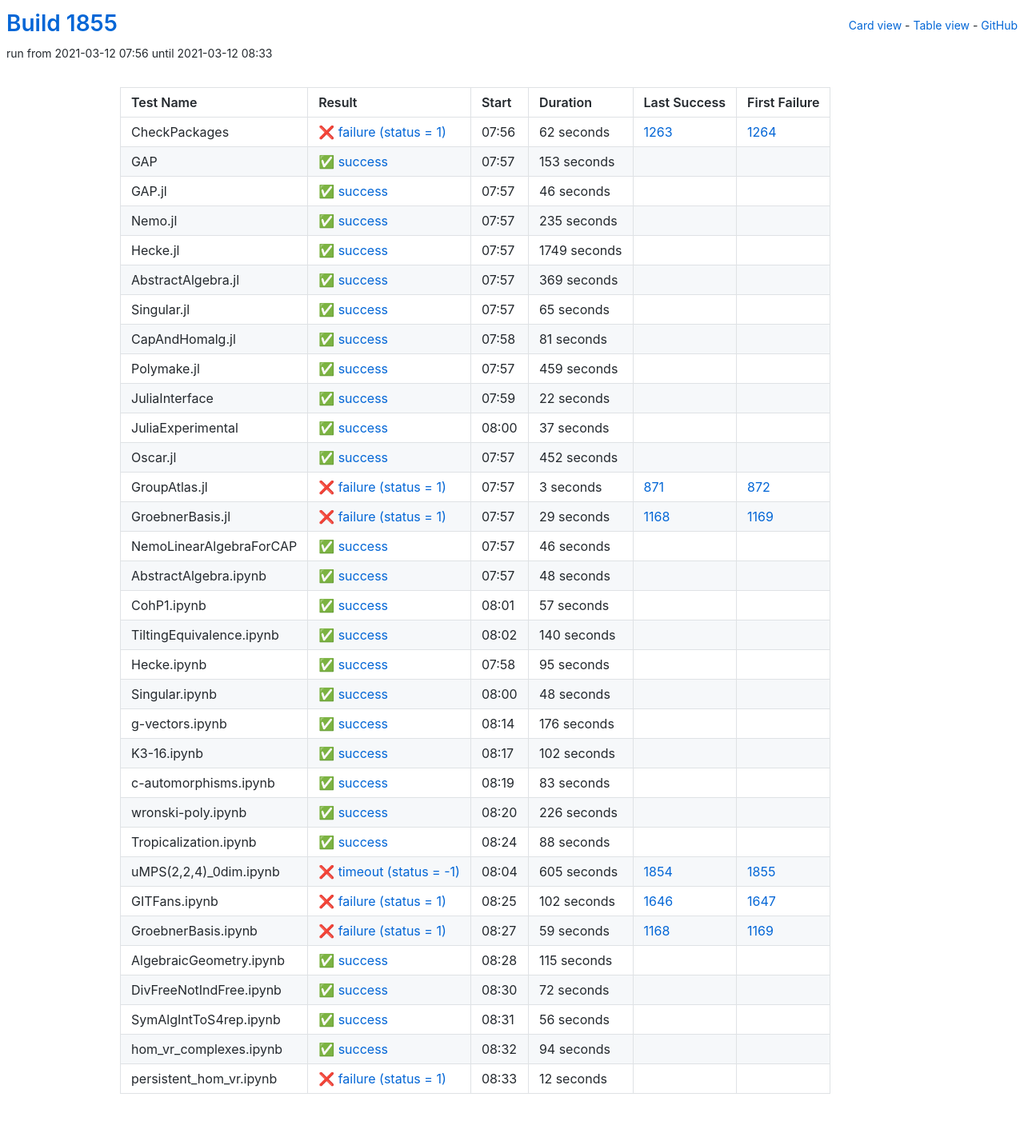
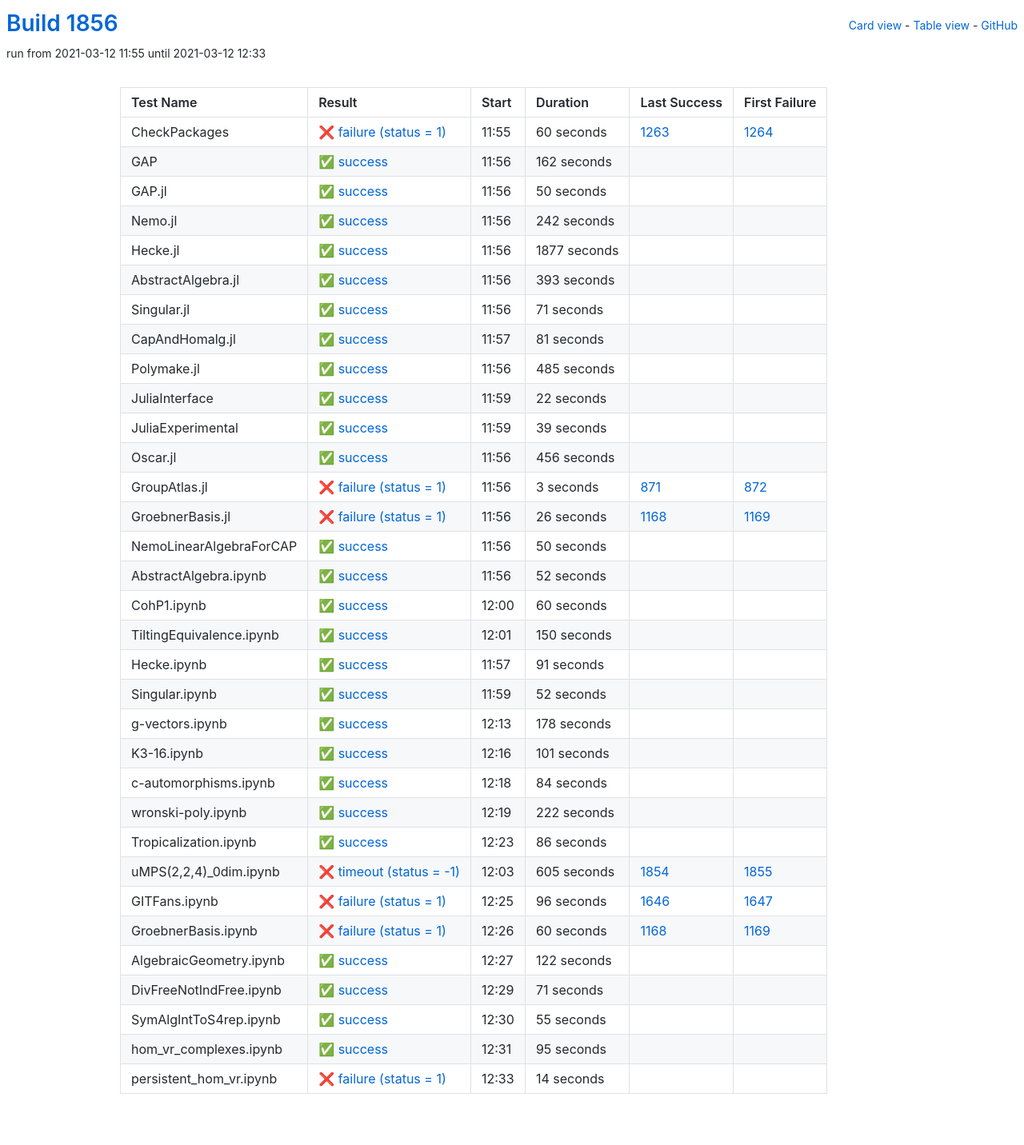
Before and after one commit to oscar-system/oscar-ci-status-stable, a Jekyll site: the page built from table.html, in a window 1280 px wide. Shown: the whole page at 80% size. Built offline with Jekyll 4.4.1, drawn with Linux system fonts in a browser that asks for light colours.

Commit message:
Build #1856

```diff
--- a/_data/ci.yml
+++ b/_data/ci.yml
@@ -1,6 +1,6 @@
 ---
-build: 1855
-build_url: https://oscarci.mathematik.uni-kl.de/job/oscar-stable/1855/
+build: 1856
+build_url: https://oscarci.mathematik.uni-kl.de/job/oscar-stable/1856/
 job: oscar-stable
 organization: oscar-system
 repo: oscar-ci-status-stable
@@ -8,92 +8,92 @@ repourl: https://github.com/oscar-system/oscar-ci-status-stable
 tests:
 - name: CheckPackages
   id: checkpackages
-  log: https://oscarci.mathematik.uni-kl.de/job/oscar-stable/1855/artifact/logs/build-1855/CheckPackages.log
-  start: 2021-03-12 07:56
+  log: https://oscarci.mathematik.uni-kl.de/job/oscar-stable/1856/artifact/logs/build-1856/CheckPackages.log
+  start: 2021-03-12 11:55
   success: false
   exitcode: 1
   status: failure
-  duration: 62
+  duration: 60
   last_success: 1263
   last_success_url: https://oscarci.mathematik.uni-kl.de/job/oscar-stable/1263/
   first_failure: 1264
   first_failure_url: https://oscarci.mathematik.uni-kl.de/job/oscar-stable/1264/
 - name: GAP
   id: gap
-  log: https://oscarci.mathematik.uni-kl.de/job/oscar-stable/1855/artifact/logs/build-1855/GAP.log
-  start: 2021-03-12 07:57
+  log: https://oscarci.mathematik.uni-kl.de/job/oscar-stable/1856/artifact/logs/build-1856/GAP.log
+  start: 2021-03-12 11:56
   success: true
   exitcode: 0
   status: success
-  duration: 153
+  duration: 162
   last_success: false
   last_success_url:
   first_failure: false
   first_failure_url:
 - name: GAP.jl
   id: gap-jl
-  log: https://oscarci.mathematik.uni-kl.de/job/oscar-stable/1855/artifact/logs/build-1855/GAP.jl.log
-  start: 2021-03-12 07:57
+  log: https://oscarci.mathematik.uni-kl.de/job/oscar-stable/1856/artifact/logs/build-1856/GAP.jl.log
+  start: 2021-03-12 11:56
   success: true
   exitcode: 0
   status: success
-  duration: 46
+  duration: 50
   last_success: false
   last_success_url:
   first_failure: false
   first_failure_url:
 - name: Nemo.jl
   id: nemo-jl
-  log: https://oscarci.mathematik.uni-kl.de/job/oscar-stable/1855/artifact/logs/build-1855/Nemo.jl.log
-  start: 2021-03-12 07:57
+  log: https://oscarci.mathematik.uni-kl.de/job/oscar-stable/1856/artifact/logs/build-1856/Nemo.jl.log
+  start: 2021-03-12 11:56
   success: true
   exitcode: 0
   status: success
-  duration: 235
+  duration: 242
   last_success: false
   last_success_url:
   first_failure: false
   first_failure_url:
 - name: Hecke.jl
   id: hecke-jl
-  log: https://oscarci.mathematik.uni-kl.de/job/oscar-stable/1855/artifact/logs/build-1855/Hecke.jl.log
-  start: 2021-03-12 07:57
+  log: https://oscarci.mathematik.uni-kl.de/job/oscar-stable/1856/artifact/logs/build-1856/Hecke.jl.log
+  start: 2021-03-12 11:56
   success: true
   exitcode: 0
   status: success
-  duration: 1749
+  duration: 1877
   last_success: false
   last_success_url:
   first_failure: false
   first_failure_url:
 - name: AbstractAlgebra.jl
   id: abstractalgebra-jl
-  log: https://oscarci.mathematik.uni-kl.de/job/oscar-stable/1855/artifact/logs/build-1855/AbstractAlgebra.jl.log
-  start: 2021-03-12 07:57
+  log: https://oscarci.mathematik.uni-kl.de/job/oscar-stable/1856/artifact/logs/build-1856/AbstractAlgebra.jl.log
+  start: 2021-03-12 11:56
   success: true
   exitcode: 0
   status: success
-  duration: 369
+  duration: 393
   last_success: false
   last_success_url:
   first_failure: false
   first_failure_url:
 - name: Singular.jl
   id: singular-jl
-  log: https://oscarci.mathematik.uni-kl.de/job/oscar-stable/1855/artifact/logs/build-1855/Singular.jl.log
-  start: 2021-03-12 07:57
+  log: https://oscarci.mathematik.uni-kl.de/job/oscar-stable/1856/artifact/logs/build-1856/Singular.jl.log
+  start: 2021-03-12 11:56
   success: true
   exitcode: 0
   status: success
-  duration: 65
+  duration: 71
   last_success: false
   last_success_url:
   first_failure: false
   first_failure_url:
 - name: CapAndHomalg.jl
   id: capandhomalg-jl
-  log: https://oscarci.mathematik.uni-kl.de/job/oscar-stable/1855/artifact/logs/build-1855/CapAndHomalg.jl.log
-  start: 2021-03-12 07:58
+  log: https://oscarci.mathematik.uni-kl.de/job/oscar-stable/1856/artifact/logs/build-1856/CapAndHomalg.jl.log
+  start: 2021-03-12 11:57
   success: true
   exitcode: 0
   status: success
@@ -104,20 +104,20 @@ tests:
   first_failure_url:
 - name: Polymake.jl
   id: polymake-jl
-  log: https://oscarci.mathematik.uni-kl.de/job/oscar-stable/1855/artifact/logs/build-1855/Polymake.jl.log
-  start: 2021-03-12 07:57
+  log: https://oscarci.mathematik.uni-kl.de/job/oscar-stable/1856/artifact/logs/build-1856/Polymake.jl.log
+  start: 2021-03-12 11:56
   success: true
   exitcode: 0
   status: success
-  duration: 459
+  duration: 485
   last_success: false
   last_success_url:
   first_failure: false
   first_failure_url:
 - name: JuliaInterface
   id: juliainterface
-  log: https://oscarci.mathematik.uni-kl.de/job/oscar-stable/1855/artifact/logs/build-1855/JuliaInterface.log
-  start: 2021-03-12 07:59
+  log: https://oscarci.mathematik.uni-kl.de/job/oscar-stable/1856/artifact/logs/build-1856/JuliaInterface.log
+  start: 2021-03-12 11:59
   success: true
   exitcode: 0
   status: success
@@ -128,32 +128,32 @@ tests:
   first_failure_url:
 - name: JuliaExperimental
   id: juliaexperimental
-  log: https://oscarci.mathematik.uni-kl.de/job/oscar-stable/1855/artifact/logs/build-1855/JuliaExperimental.log
-  start: 2021-03-12 08:00
+  log: https://oscarci.mathematik.uni-kl.de/job/oscar-stable/1856/artifact/logs/build-1856/JuliaExperimental.log
+  start: 2021-03-12 11:59
   success: true
   exitcode: 0
   status: success
-  duration: 37
+  duration: 39
   last_success: false
   last_success_url:
   first_failure: false
   first_failure_url:
 - name: Oscar.jl
   id: oscar-jl
-  log: https://oscarci.mathematik.uni-kl.de/job/oscar-stable/1855/artifact/logs/build-1855/Oscar.jl.log
-  start: 2021-03-12 07:57
+  log: https://oscarci.mathematik.uni-kl.de/job/oscar-stable/1856/artifact/logs/build-1856/Oscar.jl.log
+  start: 2021-03-12 11:56
   success: true
   exitcode: 0
   status: success
-  duration: 452
+  duration: 456
   last_success: false
   last_success_url:
   first_failure: false
   first_failure_url:
 - name: GroupAtlas.jl
   id: groupatlas-jl
-  log: https://oscarci.mathematik.uni-kl.de/job/oscar-stable/1855/artifact/logs/build-1855/GroupAtlas.jl.log
-  start: 2021-03-12 07:57
+  log: https://oscarci.mathematik.uni-kl.de/job/oscar-stable/1856/artifact/logs/build-1856/GroupAtlas.jl.log
+  start: 2021-03-12 11:56
   success: false
   exitcode: 1
   status: failure
@@ -164,152 +164,152 @@ tests:
   first_failure_url: https://oscarci.mathematik.uni-kl.de/job/oscar-stable/872/
 - name: GroebnerBasis.jl
   id: groebnerbasis-jl
-  log: https://oscarci.mathematik.uni-kl.de/job/oscar-stable/1855/artifact/logs/build-1855/GroebnerBasis.jl.log
-  start: 2021-03-12 07:57
+  log: https://oscarci.mathematik.uni-kl.de/job/oscar-stable/1856/artifact/logs/build-1856/GroebnerBasis.jl.log
+  start: 2021-03-12 11:56
   success: false
   exitcode: 1
   status: failure
-  duration: 29
+  duration: 26
   last_success: 1168
   last_success_url: https://oscarci.mathematik.uni-kl.de/job/oscar-stable/1168/
   first_failure: 1169
   first_failure_url: https://oscarci.mathematik.uni-kl.de/job/oscar-stable/1169/
 - name: NemoLinearAlgebraForCAP
   id: nemolinearalgebraforcap
-  log: https://oscarci.mathematik.uni-kl.de/job/oscar-stable/1855/artifact/logs/build-1855/NemoLinearAlgebraForCAP.log
-  start: 2021-03-12 07:57
+  log: https://oscarci.mathematik.uni-kl.de/job/oscar-stable/1856/artifact/logs/build-1856/NemoLinearAlgebraForCAP.log
+  start: 2021-03-12 11:56
   success: true
   exitcode: 0
   status: success
-  duration: 46
+  duration: 50
   last_success: false
   last_success_url:
   first_failure: false
   first_failure_url:
 - name: AbstractAlgebra.ipynb
   id: abstractalgebra-ipynb
-  log: https://oscarci.mathematik.uni-kl.de/job/oscar-stable/1855/artifact/logs/build-1855/AbstractAlgebra.ipynb.log
-  start: 2021-03-12 07:57
+  log: https://oscarci.mathematik.uni-kl.de/job/oscar-stable/1856/artifact/logs/build-1856/AbstractAlgebra.ipynb.log
+  start: 2021-03-12 11:56
   success: true
   exitcode: 0
   status: success
-  duration: 48
+  duration: 52
   last_success: false
   last_success_url:
   first_failure: false
   first_failure_url:
 - name: CohP1.ipynb
   id: cohp1-ipynb
-  log: https://oscarci.mathematik.uni-kl.de/job/oscar-stable/1855/artifact/logs/build-1855/CohP1.ipynb.log
-  start: 2021-03-12 08:01
+  log: https://oscarci.mathematik.uni-kl.de/job/oscar-stable/1856/artifact/logs/build-1856/CohP1.ipynb.log
+  start: 2021-03-12 12:00
   success: true
   exitcode: 0
   status: success
-  duration: 57
+  duration: 60
   last_success: false
   last_success_url:
   first_failure: false
   first_failure_url:
 - name: TiltingEquivalence.ipynb
   id: tiltingequivalence-ipynb
-  log: https://oscarci.mathematik.uni-kl.de/job/oscar-stable/1855/artifact/logs/build-1855/TiltingEquivalence.ipynb.log
-  start: 2021-03-12 08:02
+  log: https://oscarci.mathematik.uni-kl.de/job/oscar-stable/1856/artifact/logs/build-1856/TiltingEquivalence.ipynb.log
+  start: 2021-03-12 12:01
   success: true
   exitcode: 0
   status: success
-  duration: 140
+  duration: 150
   last_success: false
   last_success_url:
   first_failure: false
   first_failure_url:
 - name: Hecke.ipynb
   id: hecke-ipynb
-  log: https://oscarci.mathematik.uni-kl.de/job/oscar-stable/1855/artifact/logs/build-1855/Hecke.ipynb.log
-  start: 2021-03-12 07:58
+  log: https://oscarci.mathematik.uni-kl.de/job/oscar-stable/1856/artifact/logs/build-1856/Hecke.ipynb.log
+  start: 2021-03-12 11:57
   success: true
   exitcode: 0
   status: success
-  duration: 95
+  duration: 91
   last_success: false
   last_success_url:
   first_failure: false
   first_failure_url:
 - name: Singular.ipynb
   id: singular-ipynb
-  log: https://oscarci.mathematik.uni-kl.de/job/oscar-stable/1855/artifact/logs/build-1855/Singular.ipynb.log
-  start: 2021-03-12 08:00
+  log: https://oscarci.mathematik.uni-kl.de/job/oscar-stable/1856/artifact/logs/build-1856/Singular.ipynb.log
+  start: 2021-03-12 11:59
   success: true
   exitcode: 0
   status: success
-  duration: 48
+  duration: 52
   last_success: false
   last_success_url:
   first_failure: false
   first_failure_url:
 - name: g-vectors.ipynb
   id: g-vectors-ipynb
-  log: https://oscarci.mathematik.uni-kl.de/job/oscar-stable/1855/artifact/logs/build-1855/g-vectors.ipynb.log
-  start: 2021-03-12 08:14
+  log: https://oscarci.mathematik.uni-kl.de/job/oscar-stable/1856/artifact/logs/build-1856/g-vectors.ipynb.log
+  start: 2021-03-12 12:13
   success: true
   exitcode: 0
   status: success
-  duration: 176
+  duration: 178
   last_success: false
   last_success_url:
   first_failure: false
   first_failure_url:
 - name: K3-16.ipynb
   id: k3-16-ipynb
-  log: https://oscarci.mathematik.uni-kl.de/job/oscar-stable/1855/artifact/logs/build-1855/K3-16.ipynb.log
-  start: 2021-03-12 08:17
+  log: https://oscarci.mathematik.uni-kl.de/job/oscar-stable/1856/artifact/logs/build-1856/K3-16.ipynb.log
+  start: 2021-03-12 12:16
   success: true
   exitcode: 0
   status: success
-  duration: 102
+  duration: 101
   last_success: false
   last_success_url:
   first_failure: false
   first_failure_url:
 - name: c-automorphisms.ipynb
   id: c-automorphisms-ipynb
-  log: https://oscarci.mathematik.uni-kl.de/job/oscar-stable/1855/artifact/logs/build-1855/c-automorphisms.ipynb.log
-  start: 2021-03-12 08:19
+  log: https://oscarci.mathematik.uni-kl.de/job/oscar-stable/1856/artifact/logs/build-1856/c-automorphisms.ipynb.log
+  start: 2021-03-12 12:18
   success: true
   exitcode: 0
   status: success
-  duration: 83
+  duration: 84
   last_success: false
   last_success_url:
   first_failure: false
   first_failure_url:
 - name: wronski-poly.ipynb
   id: wronski-poly-ipynb
-  log: https://oscarci.mathematik.uni-kl.de/job/oscar-stable/1855/artifact/logs/build-1855/wronski-poly.ipynb.log
-  start: 2021-03-12 08:20
+  log: https://oscarci.mathematik.uni-kl.de/job/oscar-stable/1856/artifact/logs/build-1856/wronski-poly.ipynb.log
+  start: 2021-03-12 12:19
   success: true
   exitcode: 0
   status: success
-  duration: 226
+  duration: 222
   last_success: false
   last_success_url:
   first_failure: false
   first_failure_url:
 - name: Tropicalization.ipynb
   id: tropicalization-ipynb
-  log: https://oscarci.mathematik.uni-kl.de/job/oscar-stable/1855/artifact/logs/build-1855/Tropicalization.ipynb.log
-  start: 2021-03-12 08:24
+  log: https://oscarci.mathematik.uni-kl.de/job/oscar-stable/1856/artifact/logs/build-1856/Tropicalization.ipynb.log
+  start: 2021-03-12 12:23
   success: true
   exitcode: 0
   status: success
-  duration: 88
+  duration: 86
   last_success: false
   last_success_url:
   first_failure: false
   first_failure_url:
 - name: uMPS(2,2,4)_0dim.ipynb
   id: umps-2-2-4-0dim-ipynb
-  log: https://oscarci.mathematik.uni-kl.de/job/oscar-stable/1855/artifact/logs/build-1855/uMPS-2-2-4-_0dim.ipynb.log
-  start: 2021-03-12 08:04
+  log: https://oscarci.mathematik.uni-kl.de/job/oscar-stable/1856/artifact/logs/build-1856/uMPS-2-2-4-_0dim.ipynb.log
+  start: 2021-03-12 12:03
   success: false
   exitcode: -1
   status: timeout
@@ -320,84 +320,84 @@ tests:
   first_failure_url: https://oscarci.mathematik.uni-kl.de/job/oscar-stable/1855/
 - name: GITFans.ipynb
   id: gitfans-ipynb
-  log: https://oscarci.mathematik.uni-kl.de/job/oscar-stable/1855/artifact/logs/build-1855/GITFans.ipynb.log
-  start: 2021-03-12 08:25
+  log: https://oscarci.mathematik.uni-kl.de/job/oscar-stable/1856/artifact/logs/build-1856/GITFans.ipynb.log
+  start: 2021-03-12 12:25
   success: false
   exitcode: 1
   status: failure
-  duration: 102
+  duration: 96
   last_success: 1646
   last_success_url: https://oscarci.mathematik.uni-kl.de/job/oscar-stable/1646/
   first_failure: 1647
   first_failure_url: https://oscarci.mathematik.uni-kl.de/job/oscar-stable/1647/
 - name: GroebnerBasis.ipynb
   id: groebnerbasis-ipynb
-  log: https://oscarci.mathematik.uni-kl.de/job/oscar-stable/1855/artifact/logs/build-1855/GroebnerBasis.ipynb.log
-  start: 2021-03-12 08:27
+  log: https://oscarci.mathematik.uni-kl.de/job/oscar-stable/1856/artifact/logs/build-1856/GroebnerBasis.ipynb.log
+  start: 2021-03-12 12:26
   success: false
   exitcode: 1
   status: failure
-  duration: 59
+  duration: 60
   last_success: 1168
   last_success_url: https://oscarci.mathematik.uni-kl.de/job/oscar-stable/1168/
   first_failure: 1169
   first_failure_url: https://oscarci.mathematik.uni-kl.de/job/oscar-stable/1169/
 - name: AlgebraicGeometry.ipynb
   id: algebraicgeometry-ipynb
-  log: https://oscarci.mathematik.uni-kl.de/job/oscar-stable/1855/artifact/logs/build-1855/AlgebraicGeometry.ipynb.log
-  start: 2021-03-12 08:28
+  log: https://oscarci.mathematik.uni-kl.de/job/oscar-stable/1856/artifact/logs/build-1856/AlgebraicGeometry.ipynb.log
+  start: 2021-03-12 12:27
   success: true
   exitcode: 0
   status: success
-  duration: 115
+  duration: 122
   last_success: false
   last_success_url:
   first_failure: false
   first_failure_url:
 - name: DivFreeNotIndFree.ipynb
   id: divfreenotindfree-ipynb
-  log: https://oscarci.mathematik.uni-kl.de/job/oscar-stable/1855/artifact/logs/build-1855/DivFreeNotIndFree.ipynb.log
-  start: 2021-03-12 08:30
+  log: https://oscarci.mathematik.uni-kl.de/job/oscar-stable/1856/artifact/logs/build-1856/DivFreeNotIndFree.ipynb.log
+  start: 2021-03-12 12:29
   success: true
   exitcode: 0
   status: success
-  duration: 72
+  duration: 71
   last_success: false
   last_success_url:
   first_failure: false
   first_failure_url:
 - name: SymAlgIntToS4rep.ipynb
   id: symalginttos4rep-ipynb
-  log: https://oscarci.mathematik.uni-kl.de/job/oscar-stable/1855/artifact/logs/build-1855/SymAlgIntToS4rep.ipynb.log
-  start: 2021-03-12 08:31
+  log: https://oscarci.mathematik.uni-kl.de/job/oscar-stable/1856/artifact/logs/build-1856/SymAlgIntToS4rep.ipynb.log
+  start: 2021-03-12 12:30
   success: true
   exitcode: 0
   status: success
-  duration: 56
+  duration: 55
   last_success: false
   last_success_url:
   first_failure: false
   first_failure_url:
 - name: hom_vr_complexes.ipynb
   id: hom-vr-complexes-ipynb
-  log: https://oscarci.mathematik.uni-kl.de/job/oscar-stable/1855/artifact/logs/build-1855/hom_vr_complexes.ipynb.log
-  start: 2021-03-12 08:32
+  log: https://oscarci.mathematik.uni-kl.de/job/oscar-stable/1856/artifact/logs/build-1856/hom_vr_complexes.ipynb.log
+  start: 2021-03-12 12:31
   success: true
   exitcode: 0
   status: success
-  duration: 94
+  duration: 95
   last_success: false
   last_success_url:
   first_failure: false
   first_failure_url:
 - name: persistent_hom_vr.ipynb
   id: persistent-hom-vr-ipynb
-  log: https://oscarci.mathematik.uni-kl.de/job/oscar-stable/1855/artifact/logs/build-1855/persistent_hom_vr.ipynb.log
-  start: 2021-03-12 08:33
+  log: https://oscarci.mathematik.uni-kl.de/job/oscar-stable/1856/artifact/logs/build-1856/persistent_hom_vr.ipynb.log
+  start: 2021-03-12 12:33
   success: false
   exitcode: 1
   status: failure
-  duration: 12
+  duration: 14
   last_success: false
   last_success_url:
   first_failure: false
```
Also changed, not shown: README.md.
